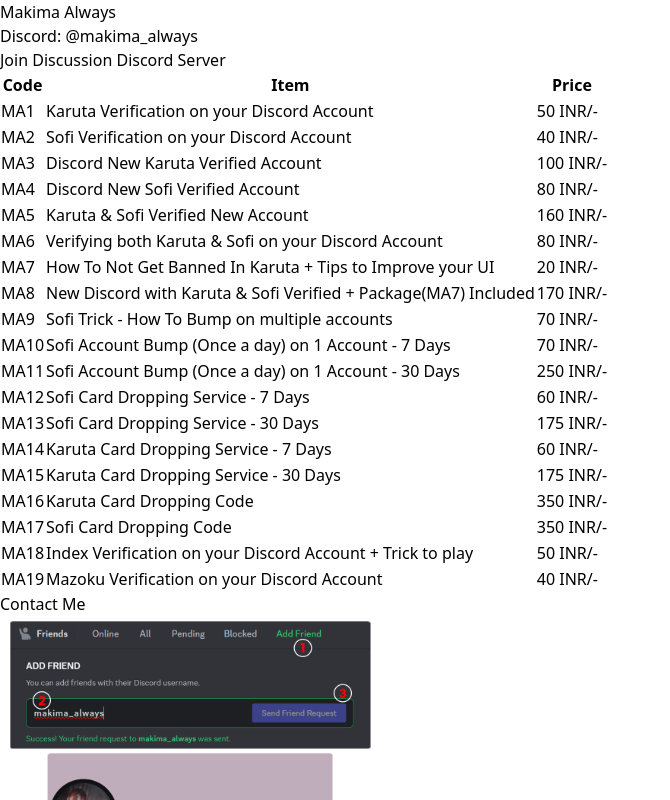
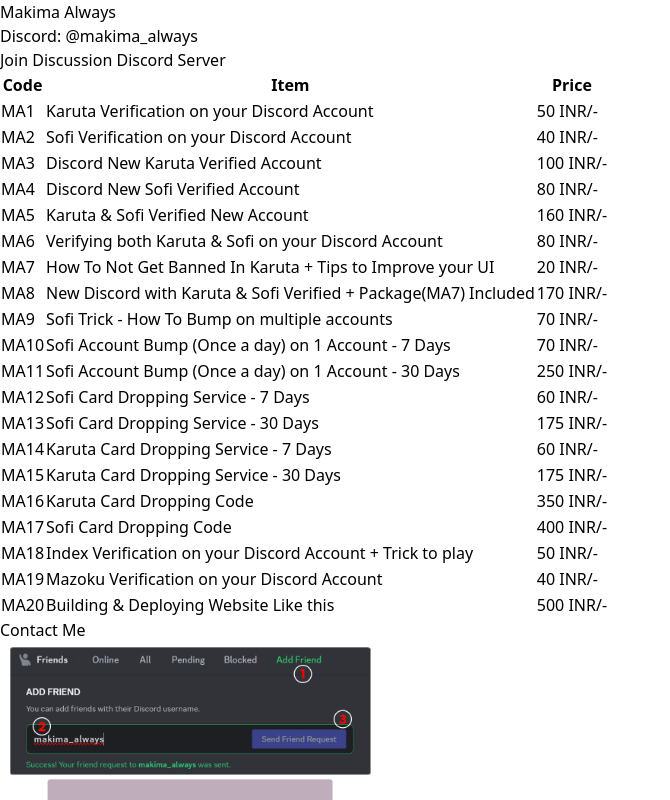
Before and after one commit to makimaalways/makima_always, a Next.js app: page / in a window 1280 px wide. Shown: the top 800 px of the page, without its empty margins (0-670 px from the left). Built offline with nearby package versions, Linux system fonts and the light colour scheme.

Commit message:
Added 3 new perks

```diff
--- a/src/app/page.tsx
+++ b/src/app/page.tsx
@@ -25,9 +25,10 @@
     { code: "MA14", item: "Karuta Card Dropping Service - 7 Days", price: "60 INR/-" },
     { code: "MA15", item: "Karuta Card Dropping Service - 30 Days", price: "175 INR/-" },
     { code: "MA16", item: "Karuta Card Dropping Code", price: "350 INR/-" },
-    { code: "MA17", item: "Sofi Card Dropping Code", price: "350 INR/-" },
+    { code: "MA17", item: "Sofi Card Dropping Code", price: "400 INR/-" },
     { code: "MA18", item: "Index Verification on your Discord Account + Trick to play", price: "50 INR/-" },
     { code: "MA19", item: "Mazoku Verification on your Discord Account", price: "40 INR/-" },
+    { code: "MA20", item: "Building & Deploying Website Like this", price: "500 INR/-" },
   ];
   return (
     <div className="relative bg-white">
```
